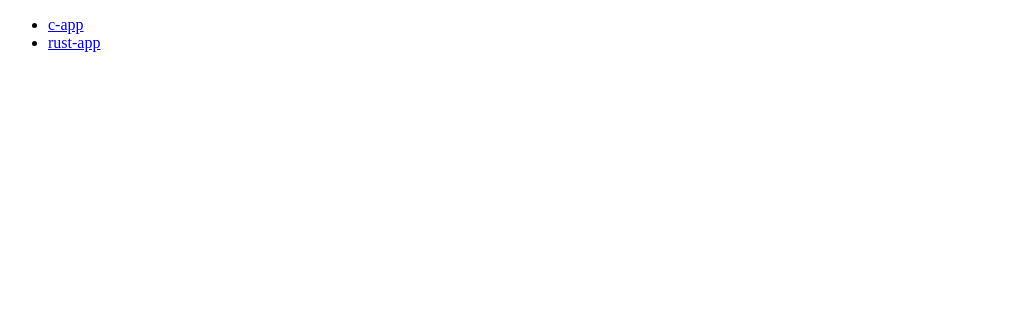
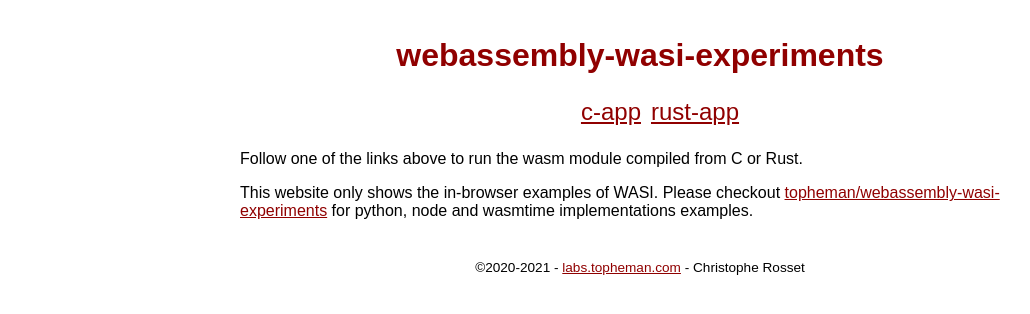
Before and after one commit to topheman/webassembly-wasi-experiments, a website: page browser/index.html in a window 1280 px wide. Shown: the whole page, without its empty margins (0-1030 px from the left). Drawn offline with Linux system fonts and the light colour scheme.

Commit message:
feat(browser): add some style to the website example

```diff
--- a/browser/c-app.js
+++ b/browser/c-app.js
@@ -54,8 +54,10 @@ const startWasiTask = async () => {
 };
 startWasiTask()
   .then((...rest) => {
+    const output = convertUint8ArrayToString(wasmFs.fs.readFileSync('tmp.txt'));
+    document.querySelector('.output').textContent = output;
     console.log('Generated tmp.txt file on the location ./ 👇');
-    console.log(convertUint8ArrayToString(wasmFs.fs.readFileSync('tmp.txt')));
+    console.log(output);
   })
   .catch((e) => {
     console.error('failure', e);
--- a/browser/index.html
+++ b/browser/index.html
@@ -4,11 +4,51 @@
     <meta charset="UTF-8" />
     <meta name="viewport" content="width=device-width, initial-scale=1.0" />
     <title>webassembly-wasi-experiments</title>
+    <link href="./style.css" rel="stylesheet" />
   </head>
   <body>
-    <ul>
-      <li><a href="./c-app.html">c-app</a></li>
-      <li><a href="./rust-app.html">rust-app</a></li>
-    </ul>
+    <header>
+      <h1>
+        <a href="./index.html" title="Back home page"
+          >webassembly-wasi-experiments</a
+        >
+      </h1>
+      <nav>
+        <ul class="list navigation">
+          <li>
+            <a href="./c-app.html" title="Test wasm version of the C program"
+              >c-app</a
+            >
+          </li>
+          <li>
+            <a
+              href="./rust-app.html"
+              title="Test wasm version of the Rust program"
+              >rust-app</a
+            >
+          </li>
+        </ul>
+      </nav>
+    </header>
+    <main>
+      <p>
+        Follow one of the links above to run the wasm module compiled from C or
+        Rust.
+      </p>
+      <p>
+        This website only shows the in-browser examples of WASI. Please checkout
+        <a href="https://github.com/topheman/webassembly-wasi-experiments"
+          >topheman/webassembly-wasi-experiments</a
+        >
+        for python, node and wasmtime implementations examples.
+      </p>
+    </main>
+    <footer>
+      <p class="copyright">
+        ©2020-2021 -
+        <a href="http://labs.topheman.com/">labs.topheman.com</a> - Christophe
+        Rosset
+      </p>
+    </footer>
   </body>
 </html>
--- a/browser/rust-app.js
+++ b/browser/rust-app.js
@@ -54,8 +54,10 @@ const startWasiTask = async () => {
 };
 startWasiTask()
   .then((...rest) => {
+    const output = convertUint8ArrayToString(wasmFs.fs.readFileSync('tmp.txt'));
+    document.querySelector('.output').textContent = output;
     console.log('Generated tmp.txt file on the location ./ 👇');
-    console.log(convertUint8ArrayToString(wasmFs.fs.readFileSync('tmp.txt')));
+    console.log(output);
   })
   .catch((e) => {
     console.error('failure', e);
--- /dev/null
+++ b/browser/style.css
@@ -0,0 +1,57 @@
+body {
+  font-family: Arial, Helvetica, sans-serif;
+  max-width: 800px;
+  margin: 0 auto;
+  padding: 1rem;
+}
+
+code,
+pre {
+  font-size: 1.2rem;
+}
+
+a,
+h1,
+strong {
+  color: #900000;
+}
+
+h1 {
+  text-align: center;
+}
+
+h1 a {
+  text-decoration: none;
+}
+
+.list {
+  display: flex;
+  justify-content: center;
+  list-style: none;
+}
+
+.list a {
+  padding: 5px;
+}
+
+.list.navigation {
+  font-size: 1.5rem;
+}
+
+.list.navigation a {
+  font-size: 1.5rem;
+}
+
+.list.navigation a.active {
+  text-decoration: none;
+}
+
+footer {
+  margin-top: 40px;
+  text-align: center;
+  font-size: 0.85rem;
+}
+
+.output {
+  overflow-x: auto;
+}
--- a/package.json
+++ b/package.json
@@ -5,6 +5,7 @@
   "description": "Discover WebAssembly System Interface (WASI) with C/Rust use cases",
   "main": "index.js",
   "scripts": {
+    "start": "npm run browser:build && npm run browser:serve",
     "browser:dev": "parcel --port=5000 ./browser/*.html",
     "browser:build": "npx rimraf ./dist && parcel build --no-minify ./browser/*.html",
     "browser:serve": "live-server ./dist --port=5000 --watch=. --ignore=node_modules --no-browser",
```
Also changed, not shown: browser/c-app.html (+69 -2 lines), browser/rust-app.html (+67 -2 lines).
